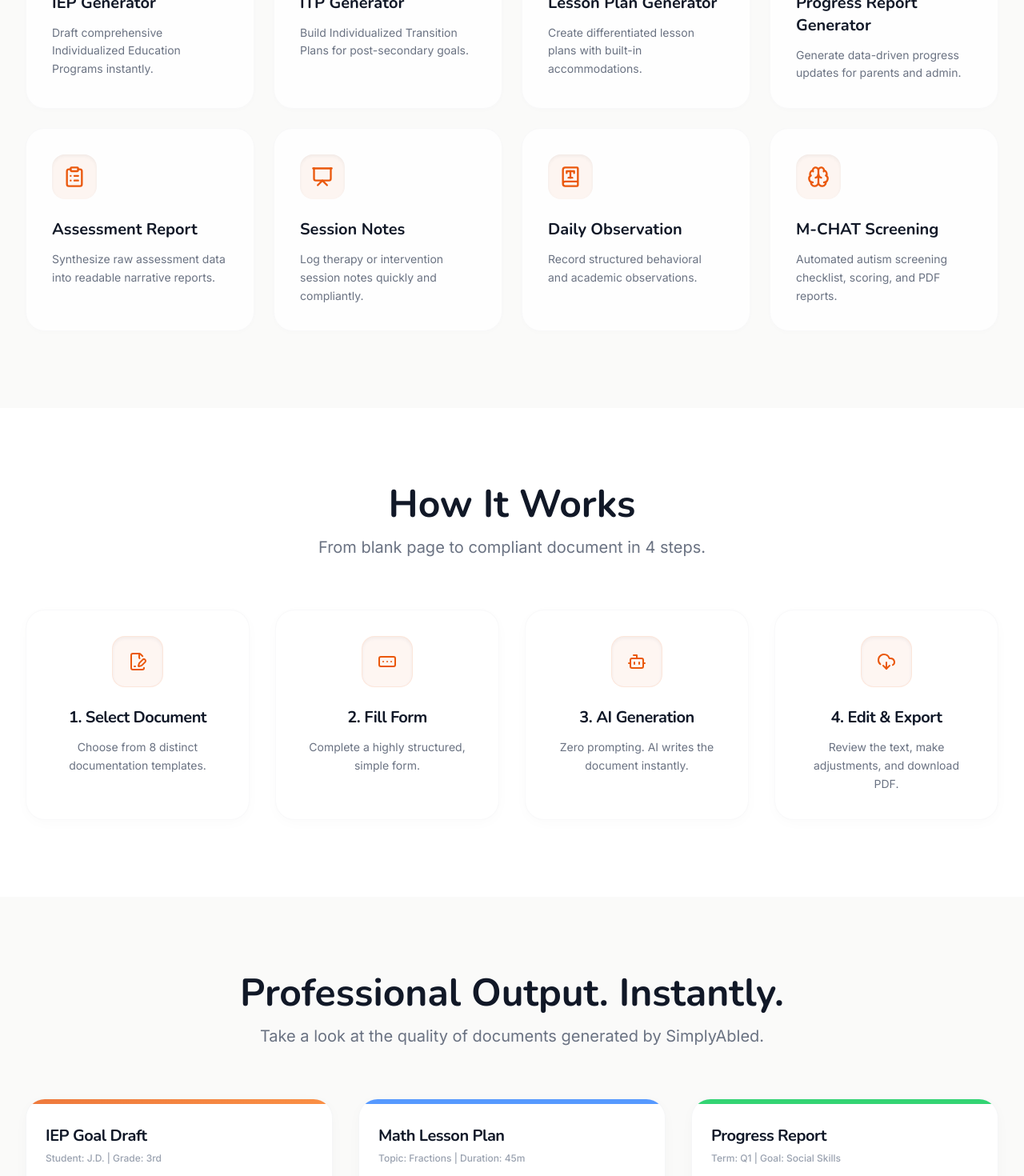
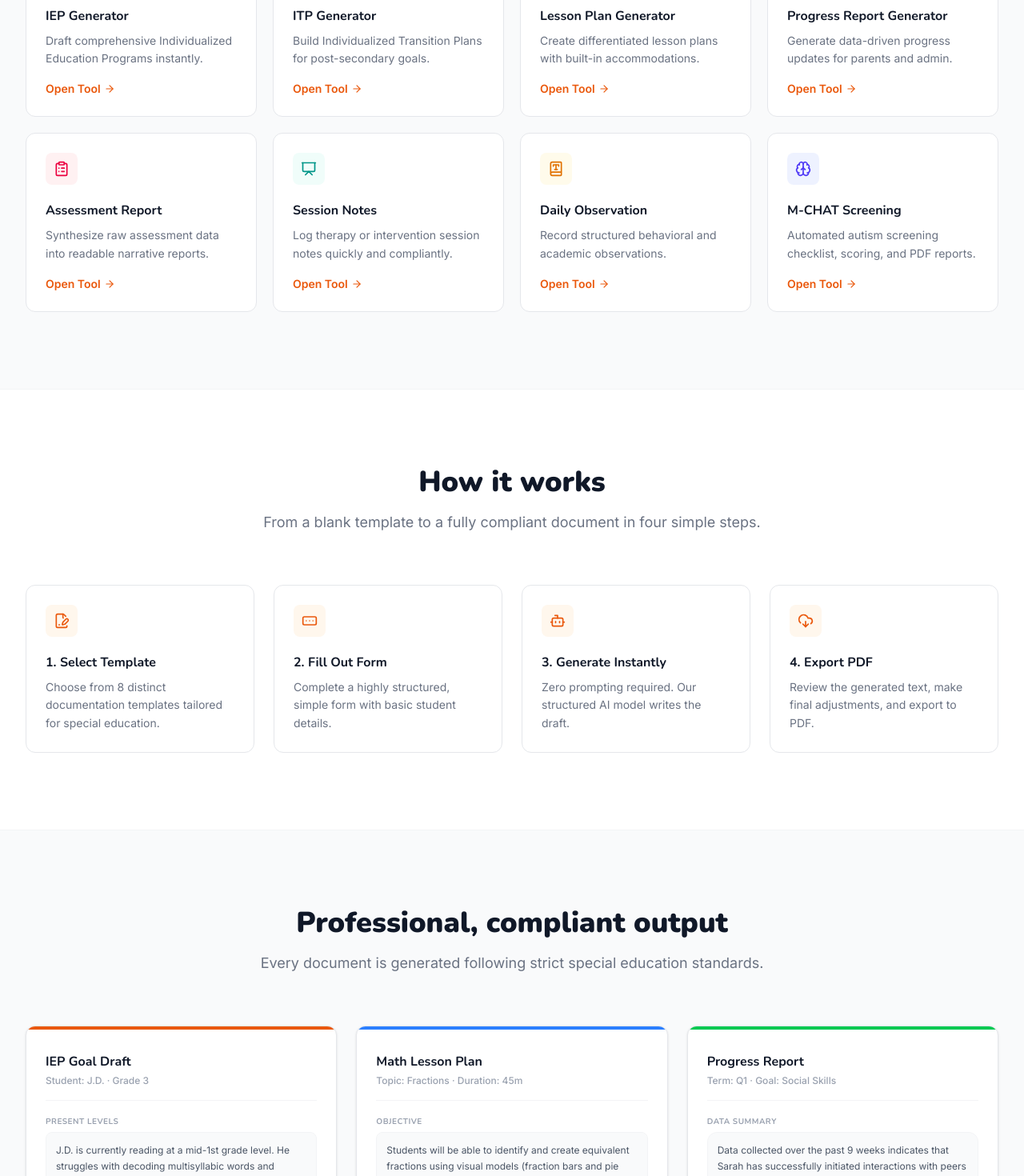
Before and after one commit to nk1041/gravity, a React (Vite) app: page / in a window 1280 px wide. Shown: the part 1330-2800 px from the top of the page at 80% size. Built offline with nearby package versions, Linux system fonts and the light colour scheme.

Commit message:
Redesign: Clean landing page sections to align with minimal, professional design system

```diff
--- a/src/components/DocumentPreview.jsx
+++ b/src/components/DocumentPreview.jsx
@@ -2,34 +2,34 @@ import FadeIn from './FadeIn';
 
 const DocumentPreview = () => {
   return (
-    <section className="py-24 bg-altBackground relative overflow-hidden">
+    <section className="py-24 bg-gray-50 border-b border-gray-100">
       <div className="max-w-7xl mx-auto px-4 sm:px-6 lg:px-8">
         <FadeIn direction="up">
-          <div className="text-center mb-16">
-            <h2 className="text-3xl md:text-5xl font-bold font-heading mb-4 text-textColor">Professional Output. Instantly.</h2>
-            <p className="text-xl text-gray-500">Take a look at the quality of documents generated by SimplyAbled.</p>
+          <div className="text-center max-w-2xl mx-auto mb-16">
+            <h2 className="text-3xl md:text-4xl font-black font-heading text-gray-900 mb-4">Professional, compliant output</h2>
+            <p className="text-lg text-gray-500">Every document is generated following strict special education standards.</p>
           </div>
         </FadeIn>
 
-        <div className="grid grid-cols-1 md:grid-cols-3 gap-8">
+        <div className="grid grid-cols-1 md:grid-cols-3 gap-6">
           {/* IEP Preview */}
-          <FadeIn delay={100} direction="up" className="relative group perspective-1000">
-            <div className="bg-white/90 backdrop-blur-sm p-6 rounded-3xl shadow-[0_4px_20px_-4px_rgba(0,0,0,0.04)] hover:shadow-premium-hover border border-gray-100/80 aspect-[8.5/11] transform transition-all duration-500 ease-linear-curve group-hover:-rotate-2 group-hover:scale-105 group-hover:-translate-y-2 flex flex-col relative overflow-hidden">
-              <div className="absolute top-0 left-0 w-full h-1.5 bg-gradient-to-r from-primary to-secondary opacity-80 group-hover:opacity-100 transition-opacity"></div>
-              <div className="mb-6 mt-2 border-b border-gray-100/60 pb-4">
-                <h3 className="text-xl font-bold font-heading text-gray-900 tracking-tight">IEP Goal Draft</h3>
-                <p className="text-xs text-gray-400 mt-1.5 font-medium">Student: J.D. | Grade: 3rd</p>
+          <FadeIn delay={100} direction="up">
+            <div className="bg-white p-6 rounded-xl border border-gray-200 shadow-sm aspect-[8.5/11] flex flex-col relative overflow-hidden hover:border-gray-300 hover:shadow-[0_4px_20px_-4px_rgba(0,0,0,0.08)] transition-all duration-200">
+              <div className="absolute top-0 left-0 w-full h-1 bg-primary"></div>
+              <div className="mb-5 mt-2 border-b border-gray-100 pb-4">
+                <h3 className="text-base font-bold text-gray-900">IEP Goal Draft</h3>
+                <p className="text-xs text-gray-400 mt-1 font-medium">Student: J.D. · Grade 3</p>
               </div>
-              <div className="space-y-5 flex-1">
-                <div className="group/item transition-all">
-                  <h4 className="text-[10px] font-bold text-gray-400 uppercase tracking-widest mb-2 group-hover:text-primary/70 transition-colors">Present Levels</h4>
-                  <p className="text-xs text-gray-600 leading-relaxed bg-gray-50/80 p-3 rounded-xl border border-gray-100/50 shadow-[inset_0_2px_4px_rgba(0,0,0,0.01)]">
+              <div className="space-y-4 flex-1 text-xs">
+                <div>
+                  <h4 className="text-[10px] font-bold text-gray-400 uppercase tracking-wider mb-1.5">Present Levels</h4>
+                  <p className="text-gray-600 leading-relaxed bg-gray-50 p-3 rounded-lg border border-gray-100">
                     J.D. is currently reading at a mid-1st grade level. He struggles with decoding multisyllabic words and identifying main ideas in grade-level texts.
                   </p>
                 </div>
-                <div className="group/item transition-all">
-                  <h4 className="text-[10px] font-bold text-gray-400 uppercase tracking-widest mb-2 group-hover:text-primary/70 transition-colors">Annual Goal</h4>
-                  <p className="text-xs text-primary/90 leading-relaxed bg-primary/5 p-3 rounded-xl font-medium border border-primary/10 shadow-[inset_0_2px_4px_rgba(107,70,193,0.02)]">
+                <div>
+                  <h4 className="text-[10px] font-bold text-gray-400 uppercase tracking-wider mb-1.5">Annual Goal</h4>
+                  <p className="text-primary font-medium leading-relaxed bg-orange-50/50 p-3 rounded-lg border border-orange-100">
                     By October 2027, when given a 3rd-grade level text, J.D. will accurately decode multisyllabic words and state the main idea with 80% accuracy in 4 out of 5 consecutive trials.
                   </p>
                 </div>
@@ -38,23 +38,23 @@ const DocumentPreview = () => {
           </FadeIn>
 
           {/* Lesson Plan Preview */}
-          <FadeIn delay={200} direction="up" className="relative group perspective-1000 mt-8 md:mt-0">
-            <div className="bg-white/90 backdrop-blur-sm p-6 rounded-3xl shadow-[0_4px_20px_-4px_rgba(0,0,0,0.04)] hover:shadow-[0_20px_40px_-8px_rgba(59,130,246,0.15)] border border-gray-100/80 aspect-[8.5/11] transform transition-all duration-500 ease-linear-curve group-hover:rotate-1 group-hover:scale-105 group-hover:-translate-y-2 flex flex-col relative overflow-hidden">
-              <div className="absolute top-0 left-0 w-full h-1.5 bg-blue-500 opacity-80 group-hover:opacity-100 transition-opacity"></div>
-              <div className="mb-6 mt-2 border-b border-gray-100/60 pb-4">
-                <h3 className="text-xl font-bold font-heading text-gray-900 tracking-tight">Math Lesson Plan</h3>
-                <p className="text-xs text-gray-400 mt-1.5 font-medium">Topic: Fractions | Duration: 45m</p>
+          <FadeIn delay={200} direction="up">
+            <div className="bg-white p-6 rounded-xl border border-gray-200 shadow-sm aspect-[8.5/11] flex flex-col relative overflow-hidden hover:border-gray-300 hover:shadow-[0_4px_20px_-4px_rgba(0,0,0,0.08)] transition-all duration-200">
+              <div className="absolute top-0 left-0 w-full h-1 bg-blue-500"></div>
+              <div className="mb-5 mt-2 border-b border-gray-100 pb-4">
+                <h3 className="text-base font-bold text-gray-900">Math Lesson Plan</h3>
+                <p className="text-xs text-gray-400 mt-1 font-medium">Topic: Fractions · Duration: 45m</p>
               </div>
-              <div className="space-y-5 flex-1">
-                <div className="group/item transition-all">
-                  <h4 className="text-[10px] font-bold text-gray-400 uppercase tracking-widest mb-2 group-hover:text-blue-500/70 transition-colors">Objective</h4>
-                  <p className="text-xs text-gray-600 leading-relaxed bg-gray-50/80 p-3 rounded-xl border border-gray-100/50 shadow-[inset_0_2px_4px_rgba(0,0,0,0.01)]">
+              <div className="space-y-4 flex-1 text-xs">
+                <div>
+                  <h4 className="text-[10px] font-bold text-gray-400 uppercase tracking-wider mb-1.5">Objective</h4>
+                  <p className="text-gray-600 leading-relaxed bg-gray-50 p-3 rounded-lg border border-gray-100">
                     Students will be able to identify and create equivalent fractions using visual models (fraction bars and pie charts).
                   </p>
                 </div>
-                <div className="group/item transition-all">
-                  <h4 className="text-[10px] font-bold text-gray-400 uppercase tracking-widest mb-2 group-hover:text-blue-500/70 transition-colors">Accommodations</h4>
-                  <ul className="text-xs text-blue-700/90 space-y-2 bg-blue-50/50 p-3 rounded-xl font-medium border border-blue-100/50 shadow-[inset_0_2px_4px_rgba(59,130,246,0.02)]">
+                <div>
+                  <h4 className="text-[10px] font-bold text-gray-400 uppercase tracking-wider mb-1.5">Accommodations</h4>
+                  <ul className="text-blue-700 space-y-2 bg-blue-50/30 p-3 rounded-lg border border-blue-100 font-medium">
                     <li className="flex items-start gap-1.5"><span className="text-blue-400 mt-0.5">•</span> Provide physical fraction manipulatives</li>
                     <li className="flex items-start gap-1.5"><span className="text-blue-400 mt-0.5">•</span> Allow verbal responses instead of written</li>
                     <li className="flex items-start gap-1.5"><span className="text-blue-400 mt-0.5">•</span> Extended time for independent practice (1.5x)</li>
@@ -65,23 +65,23 @@ const DocumentPreview = () => {
           </FadeIn>
 
           {/* Progress Report Preview */}
-          <FadeIn delay={300} direction="up" className="relative group perspective-1000 mt-8 md:mt-0">
-            <div className="bg-white/90 backdrop-blur-sm p-6 rounded-3xl shadow-[0_4px_20px_-4px_rgba(0,0,0,0.04)] hover:shadow-[0_20px_40px_-8px_rgba(34,197,94,0.15)] border border-gray-100/80 aspect-[8.5/11] transform transition-all duration-500 ease-linear-curve group-hover:-rotate-1 group-hover:scale-105 group-hover:-translate-y-2 flex flex-col relative overflow-hidden">
-              <div className="absolute top-0 left-0 w-full h-1.5 bg-green-500 opacity-80 group-hover:opacity-100 transition-opacity"></div>
-              <div className="mb-6 mt-2 border-b border-gray-100/60 pb-4">
-                <h3 className="text-xl font-bold font-heading text-gray-900 tracking-tight">Progress Report</h3>
-                <p className="text-xs text-gray-400 mt-1.5 font-medium">Term: Q1 | Goal: Social Skills</p>
+          <FadeIn delay={300} direction="up">
+            <div className="bg-white p-6 rounded-xl border border-gray-200 shadow-sm aspect-[8.5/11] flex flex-col relative overflow-hidden hover:border-gray-300 hover:shadow-[0_4px_20px_-4px_rgba(0,0,0,0.08)] transition-all duration-200">
+              <div className="absolute top-0 left-0 w-full h-1 bg-green-500"></div>
+              <div className="mb-5 mt-2 border-b border-gray-100 pb-4">
+                <h3 className="text-base font-bold text-gray-900">Progress Report</h3>
+                <p className="text-xs text-gray-400 mt-1 font-medium">Term: Q1 · Goal: Social Skills</p>
               </div>
-              <div className="space-y-5 flex-1">
-                <div className="group/item transition-all">
-                  <h4 className="text-[10px] font-bold text-gray-400 uppercase tracking-widest mb-2 group-hover:text-green-500/70 transition-colors">Data Summary</h4>
-                  <p className="text-xs text-gray-600 leading-relaxed bg-gray-50/80 p-3 rounded-xl border border-gray-100/50 shadow-[inset_0_2px_4px_rgba(0,0,0,0.01)]">
+              <div className="space-y-4 flex-1 text-xs">
+                <div>
+                  <h4 className="text-[10px] font-bold text-gray-400 uppercase tracking-wider mb-1.5">Data Summary</h4>
+                  <p className="text-gray-600 leading-relaxed bg-gray-50 p-3 rounded-xl border border-gray-100">
                     Data collected over the past 9 weeks indicates that Sarah has successfully initiated interactions with peers in 65% of recorded opportunities (baseline: 30%).
                   </p>
                 </div>
-                <div className="group/item transition-all">
-                  <h4 className="text-[10px] font-bold text-gray-400 uppercase tracking-widest mb-2 group-hover:text-green-500/70 transition-colors">Narrative</h4>
-                  <p className="text-xs text-green-700/90 leading-relaxed bg-green-50/50 p-3 rounded-xl font-medium border border-green-100/50 shadow-[inset_0_2px_4px_rgba(34,197,94,0.02)]">
+                <div>
+                  <h4 className="text-[10px] font-bold text-gray-400 uppercase tracking-wider mb-1.5">Narrative</h4>
+                  <p className="text-green-700 leading-relaxed bg-green-50/30 p-3 rounded-lg border border-green-100 font-medium">
                     Sarah has made excellent progress this quarter. She is consistently utilizing her "social script" cards during unstructured recess time. We will continue to fade physical prompts as she approaches her 80% mastery goal.
                   </p>
                 </div>
--- a/src/components/Documentation.jsx
+++ b/src/components/Documentation.jsx
@@ -1,92 +1,107 @@
-import { FileText, ClipboardList, BookOpen, TrendingUp, Presentation, BookType, LineChart, Brain } from 'lucide-react';
+import { FileText, ClipboardList, BookOpen, TrendingUp, Presentation, BookType, LineChart, Brain, ArrowRight } from 'lucide-react';
 import { Link } from 'react-router-dom';
 import FadeIn from './FadeIn';
 
 const Documentation = () => {
   const tools = [
     {
-      icon: <FileText size={28} />,
+      icon: FileText,
       title: 'IEP Generator',
       description: 'Draft comprehensive Individualized Education Programs instantly.',
-      link: '/tool/iep'
+      link: '/tool/iep',
+      accent: 'text-primary bg-orange-50'
     },
     {
-      icon: <TrendingUp size={28} />,
+      icon: TrendingUp,
       title: 'ITP Generator',
       description: 'Build Individualized Transition Plans for post-secondary goals.',
-      link: '/tool/itp'
+      link: '/tool/itp',
+      accent: 'text-blue-600 bg-blue-50'
     },
     {
-      icon: <BookOpen size={28} />,
+      icon: BookOpen,
       title: 'Lesson Plan Generator',
       description: 'Create differentiated lesson plans with built-in accommodations.',
-      link: '/tool/lp'
+      link: '/tool/lp',
+      accent: 'text-purple-600 bg-purple-50'
     },
     {
-      icon: <LineChart size={28} />,
+      icon: LineChart,
       title: 'Progress Report Generator',
       description: 'Generate data-driven progress updates for parents and admin.',
-      link: '/tool/progress'
+      link: '/tool/progress',
+      accent: 'text-green-600 bg-green-50'
     },
     {
-      icon: <ClipboardList size={28} />,
+      icon: ClipboardList,
       title: 'Assessment Report',
       description: 'Synthesize raw assessment data into readable narrative reports.',
-      link: '/tool/assessment'
+      link: '/tool/assessment',
+      accent: 'text-rose-600 bg-rose-50'
     },
     {
-      icon: <Presentation size={28} />,
+      icon: Presentation,
       title: 'Session Notes',
       description: 'Log therapy or intervention session notes quickly and compliantly.',
-      link: '/tool/session'
+      link: '/tool/session',
+      accent: 'text-teal-600 bg-teal-50'
     },
     {
-      icon: <BookType size={28} />,
+      icon: BookType,
       title: 'Daily Observation',
       description: 'Record structured behavioral and academic observations.',
-      link: '/tool/observation'
+      link: '/tool/observation',
+      accent: 'text-amber-600 bg-amber-50'
     },
     {
-      icon: <Brain size={28} />,
+      icon: Brain,
       title: 'M-CHAT Screening',
       description: 'Automated autism screening checklist, scoring, and PDF reports.',
-      link: '/tool/mchat'
+      link: '/tool/mchat',
+      accent: 'text-indigo-600 bg-indigo-50'
     }
   ];
 
   return (
-    <section id="documentation" className="py-24 bg-altBackground relative overflow-hidden">
-      <div className="max-w-7xl mx-auto px-4 sm:px-6 lg:px-8 relative z-10">
+    <section id="documentation" className="py-24 bg-gray-50 border-y border-gray-100">
+      <div className="max-w-7xl mx-auto px-4 sm:px-6 lg:px-8">
         <FadeIn direction="up">
-          <div className="text-center max-w-3xl mx-auto mb-20">
-            <h2 className="text-3xl md:text-5xl font-bold font-heading mb-6 text-textColor tracking-tight">
-              Documentation in <span className="text-primary">Minutes</span>
+          <div className="max-w-3xl mb-16">
+            <p className="text-sm font-semibold text-primary uppercase tracking-widest mb-4">Templates & Tools</p>
+            <h2 className="text-3xl md:text-4xl font-black font-heading mb-4 text-gray-900 tracking-tight leading-tight">
+              AI-powered templates for every special ed need.
             </h2>
-            <p className="text-xl text-gray-600 leading-relaxed">
-              Select a tool, fill a structured form, and let our zero-prompting AI generate a professional document instantly.
+            <p className="text-lg text-gray-500">
+              Select a specialized tool, complete a structured form, and generate professional documents in seconds.
             </p>
           </div>
         </FadeIn>
 
-        <div className="grid md:grid-cols-2 lg:grid-cols-4 gap-6">
-          {tools.map((tool, index) => (
-            <FadeIn key={index} delay={index * 50} direction="up" className="h-full">
+        <div className="grid md:grid-cols-2 lg:grid-cols-4 gap-5">
+          {tools.map((tool, index) => {
+            const Icon = tool.icon;
+            return (
+              <FadeIn key={index} delay={index * 40} direction="up" className="h-full">
                 <Link
                   to={tool.link}
-                className="bg-white/80 backdrop-blur-sm rounded-3xl p-8 shadow-[0_2px_10px_-2px_rgba(0,0,0,0.02)] hover:shadow-premium-hover transition-all duration-300 ease-linear-curve border border-gray-100/60 group h-full flex flex-col transform hover:-translate-y-1.5 active:translate-y-0 active:scale-95 cursor-pointer block"
+                  className="bg-white rounded-xl p-6 border border-gray-200 hover:border-gray-300 hover:shadow-[0_4px_20px_-4px_rgba(0,0,0,0.08)] transition-all duration-200 group h-full flex flex-col cursor-pointer block"
                 >
-                <div className="w-14 h-14 rounded-2xl bg-primary/5 text-primary flex items-center justify-center mb-6 group-hover:bg-primary group-hover:text-white transition-all duration-300 ease-linear-curve transform group-hover:rotate-[8deg] group-hover:scale-110 shadow-inner group-hover:shadow-[0_8px_16px_-4px_rgba(107,70,193,0.4)]">
-                  {tool.icon}
+                  <div className={`w-10 h-10 rounded-lg flex items-center justify-center mb-5 shrink-0 ${tool.accent}`}>
+                    <Icon size={20} />
                   </div>
-                <h3 className="text-xl font-bold font-heading mb-3 text-textColor group-hover:text-primary transition-colors duration-300">
+                  <h3 className="text-base font-bold text-gray-900 mb-2 group-hover:text-primary transition-colors">
                     {tool.title}
                   </h3>
-                <p className="text-sm text-gray-500 leading-relaxed group-hover:text-gray-700 transition-colors duration-300">
+                  <p className="text-sm text-gray-500 leading-relaxed flex-1">
                     {tool.description}
                   </p>
+                  <span className="mt-4 inline-flex items-center gap-1 text-sm font-semibold text-primary group-hover:gap-2 transition-all">
+                    Open Tool <ArrowRight size={14} />
+                  </span>
                 </Link>
               </FadeIn>
-          ))}
+            );
+          })}
         </div>
       </div>
     </section>
--- a/src/components/HowItWorks.jsx
+++ b/src/components/HowItWorks.jsx
@@ -1,54 +1,55 @@
-import { Edit3, Wand2, FileSearch, Send } from 'lucide-react';
 import { FileSignature, FormInput, Bot, DownloadCloud } from 'lucide-react';
 import FadeIn from './FadeIn';
 
 const HowItWorks = () => {
   const steps = [
     {
-      icon: <FileSignature size={24} />,
-      title: '1. Select Document',
-      description: 'Choose from 8 distinct documentation templates.'
+      icon: FileSignature,
+      title: '1. Select Template',
+      description: 'Choose from 8 distinct documentation templates tailored for special education.'
     },
     {
-      icon: <FormInput size={24} />,
-      title: '2. Fill Form',
-      description: 'Complete a highly structured, simple form.'
+      icon: FormInput,
+      title: '2. Fill Out Form',
+      description: 'Complete a highly structured, simple form with basic student details.'
     },
     {
-      icon: <Bot size={24} />,
-      title: '3. AI Generation',
-      description: 'Zero prompting. AI writes the document instantly.'
+      icon: Bot,
+      title: '3. Generate Instantly',
+      description: 'Zero prompting required. Our structured AI model writes the draft.'
     },
     {
-      icon: <DownloadCloud size={24} />,
-      title: '4. Edit & Export',
-      description: 'Review the text, make adjustments, and download PDF.'
+      icon: DownloadCloud,
+      title: '4. Export PDF',
+      description: 'Review the generated text, make final adjustments, and export to PDF.'
     }
   ];
 
   return (
-    <section className="py-24 bg-white relative overflow-hidden">
+    <section className="py-24 bg-white border-b border-gray-100">
       <div className="max-w-7xl mx-auto px-4 sm:px-6 lg:px-8">
         <FadeIn direction="up">
-          <div className="text-center mb-16">
-            <h2 className="text-3xl md:text-5xl font-bold font-heading mb-4 text-textColor">How It Works</h2>
-            <p className="text-xl text-gray-500">From blank page to compliant document in 4 steps.</p>
+          <div className="text-center max-w-2xl mx-auto mb-16">
+            <h2 className="text-3xl md:text-4xl font-black font-heading text-gray-900 mb-4">How it works</h2>
+            <p className="text-lg text-gray-500">From a blank template to a fully compliant document in four simple steps.</p>
           </div>
         </FadeIn>
 
-        <div className="grid grid-cols-1 md:grid-cols-2 lg:grid-cols-4 gap-8 relative mt-8">
-          {/* Connector Line (Desktop) */}
-          <div className="hidden lg:block absolute top-1/2 left-0 w-full h-px bg-gradient-to-r from-transparent via-gray-200 to-transparent -z-10 -translate-y-12"></div>
-
-          {steps.map((step, i) => (
-            <FadeIn key={i} delay={i * 100} direction="up" className="bg-white p-8 rounded-3xl shadow-[0_4px_20px_-4px_rgba(0,0,0,0.03)] hover:shadow-premium-hover border border-gray-100/50 text-center flex flex-col items-center group transition-all duration-300 ease-linear-curve hover:-translate-y-1">
-              <div className="w-16 h-16 rounded-2xl bg-primary/5 border border-primary/10 text-primary flex items-center justify-center mb-6 shadow-inner transition-transform duration-300 ease-linear-curve group-hover:scale-110 group-hover:-rotate-3 group-hover:bg-primary group-hover:text-white">
-                {step.icon}
-              </div>
-              <h3 className="text-xl font-bold font-heading text-gray-900 mb-3 tracking-tight group-hover:text-primary transition-colors">{step.title}</h3>
-              <p className="text-sm text-gray-500 leading-relaxed">{step.description}</p>
-            </FadeIn>
-          ))}
+        <div className="grid grid-cols-1 md:grid-cols-2 lg:grid-cols-4 gap-6 mt-8">
+          {steps.map((step, i) => {
+            const Icon = step.icon;
+            return (
+              <FadeIn key={i} delay={i * 80} direction="up">
+                <div className="bg-white p-6 rounded-xl border border-gray-200 h-full flex flex-col hover:border-gray-300 hover:shadow-[0_4px_20px_-4px_rgba(0,0,0,0.08)] transition-all duration-200">
+                  <div className="w-10 h-10 rounded-lg bg-orange-50 text-primary flex items-center justify-center mb-5 shrink-0">
+                    <Icon size={20} />
+                  </div>
+                  <h3 className="text-base font-bold text-gray-900 mb-2">{step.title}</h3>
+                  <p className="text-sm text-gray-500 leading-relaxed">{step.description}</p>
+                </div>
+              </FadeIn>
+            );
+          })}
         </div>
       </div>
     </section>
```
Lines whose indentation alone changed are shown as unchanged.
